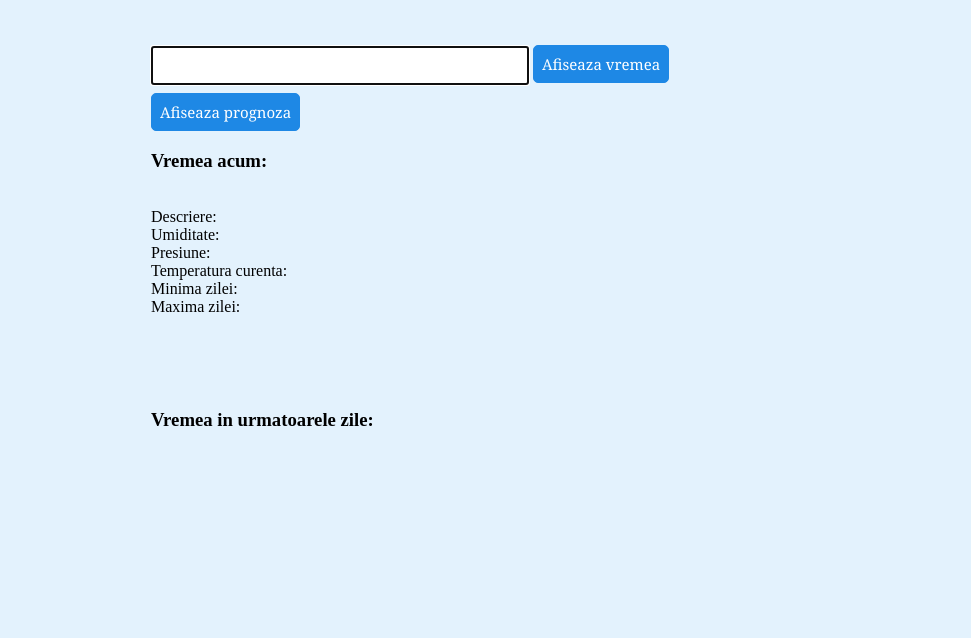
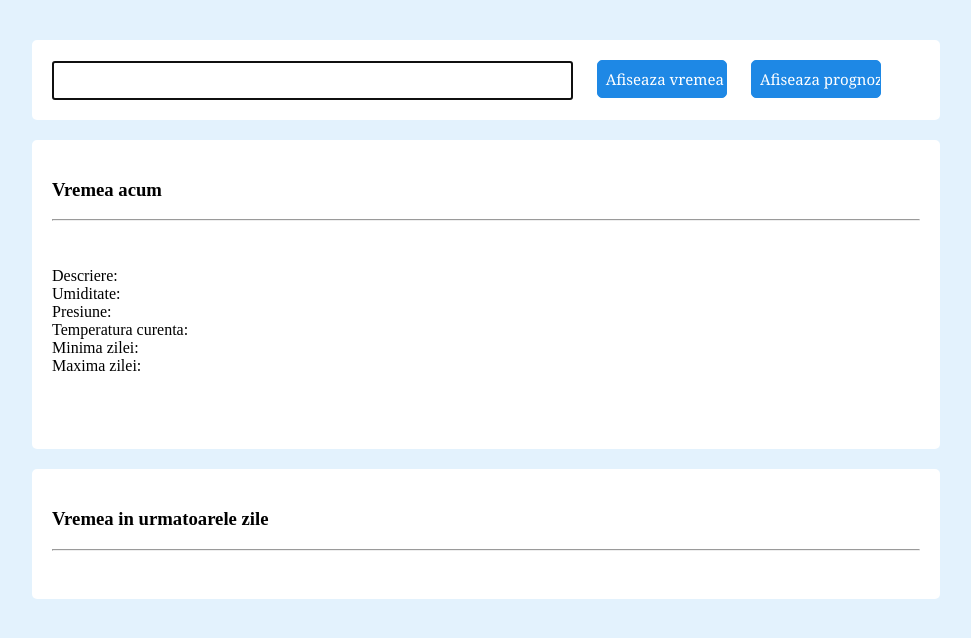
Before and after one commit to alin-miu-scoalainformala/scoalainformala, a plain HTML site: page ajax/vremea/index.html in a window 1280 px wide. Shown: the whole page, without its empty margins (174-1145 px from the left). Drawn offline with Linux system fonts and the light colour scheme; some packages are replaced by stand-ins of ours.

Commit message:
design changes

```diff
--- a/ajax/vremea/index.html
+++ b/ajax/vremea/index.html
@@ -17,7 +17,8 @@
     </div>
     <div style="clear: both;"></div>
     <div id="vremea_wrapper">
-        <h3>Vremea acum:</h3>
+        <h3>Vremea acum</h3>
+        <hr>
         <div id="vremea">
             <img id="cer_image" src="" />
             <br/>
@@ -33,11 +34,13 @@
             <br/>
             <span>Maxima zilei: </span><span id="temperatura_max"></span>
         </div>
-        <div id="map" style="width:300px;height:200px;"></div>
+        <div id="map" ></div>
+        <div class="clear"></div>
     </div>
-    <br/>
+
     <div id="prognoza_wrapper">
-        <h3>Vremea in urmatoarele zile:</h3>
+        <h3>Vremea in urmatoarele zile</h3>
+        <hr>
         <div id="prognoza">
         </div>
     </div>
--- a/ajax/vremea/script.js
+++ b/ajax/vremea/script.js
@@ -75,7 +75,7 @@ function displayForecast(json) {
     //group objects by date
     var forecast = [];
     for(var i=0;i<rawForecast.length;i++) {
-        var key = rawForecast[i].date.getDate() + "/" + rawForecast[i].date.getMonth() + "/" + rawForecast[i].date.getYear();
+        var key = rawForecast[i].date.getDate() + "/" + rawForecast[i].date.getMonth() + "/" + rawForecast[i].date.getFullYear();
         if(forecast[key] == undefined) {
             forecast[key] = [];
         }
--- a/ajax/vremea/style.css
+++ b/ajax/vremea/style.css
@@ -1,17 +1,37 @@
 #form_wrapper {
-    text-align: left;
+    width: 100%;
+    padding: 20px;
+    background: white;
+    border-radius: 5px;
+    margin-top: 20px;
 }
 #vremea_wrapper {
-    float: left;
+    width: 100%;
+    padding: 20px;
+    background: white;
+    border-radius: 5px;
+    margin-top: 20px;
+}
+.content-vremea{
+    width: 100%;
+}
+.clear{
+    clear: both;
 }
 #vremea {
     float: left;
+    margin-top: 20px;
 }
 #map {
     float: right;
 }
 #prognoza_wrapper {
+    width: 100%;
+    padding: 20px;
     float: left;
+    margin-top: 20px;
+    background: white;
+    border-radius: 5px;
 }
 ul {
     margin: 0px;
@@ -20,25 +40,28 @@ ul {
 li {
     list-style: none;
 }
-#prognoza_wrapper div {
-    float: right;
+
+li img{
+    margin-top: 20px;
 }
 
+#prognoza_wrapper div {
+    float: left;
+    text-align: center;
+}
+#prognoza{
+    width: 100%;
+    margin-top: 20px;
+    margin-left:auto;
+    margin-right:auto;
+}
 html{
     background: #e3f2fd;
-    padding: 10px;
+    padding: 20px;
 }
 
 body {
-    border-radius: 10px;
-    width:50%;
-    margin-left:auto;
-    margin-right:auto;
-    padding: 20px;
-}
-
-.content{
-    width:50%;
+    width:70%;
     margin-left:auto;
     margin-right:auto;
 }
@@ -46,7 +69,6 @@ body {
 input[type=text] {
     width: 60%;
     padding: 10px;
-    margin: 8px 0;
     box-sizing: border-box;
 }
 
@@ -57,9 +79,15 @@ input[type=text] {
 }
 
 .button-top{
+    width: 15%;
+    margin-left: 20px;
     padding: 8px;
     background: #1e88e5;
     color: white;
     border: 1px solid #1e88e5;
+}
 
+#map{
+    width:700px;
+    height:200px;
 }
```
